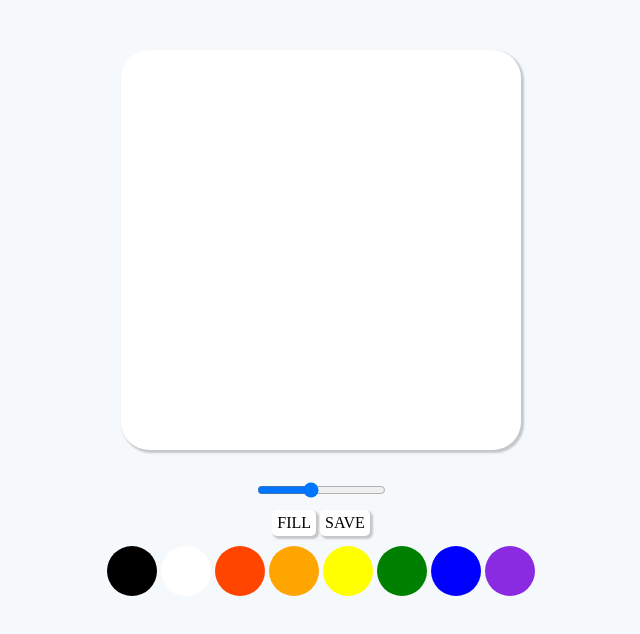
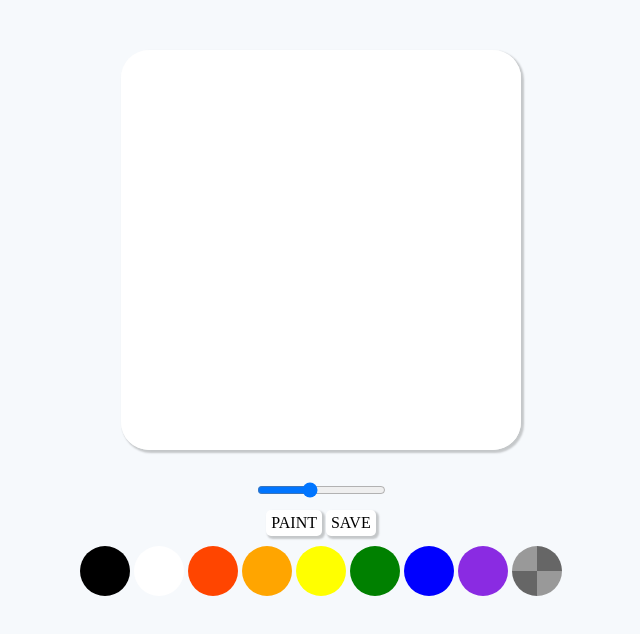
Before and after one commit to you-jin-lee/paintjs, a plain HTML site: page recap_version/index.html in a window 1280 px wide. Both pictures are taken after a click on the button "FILL". Shown: the whole page, without its empty margins (319-959 px from the left). Drawn offline with Linux system fonts and the light colour scheme.

Commit message:
add transparent color function

```diff
--- a/app.js
+++ b/app.js
@@ -81,6 +81,7 @@ function handleSaveClick() {
   link.download = "PaintJS🥽";
   link.click();
 }
+
 if (canvas) {
   canvas.addEventListener("mousemove", onMouseMove);
   canvas.addEventListener("mousedown", startPainting);
--- a/recap_version/app.js
+++ b/recap_version/app.js
@@ -1,13 +1,22 @@
-canvas = document.getElementById("jsCanvas");
-ctx = canvas.getContext("2d");
+const canvas = document.getElementById("jsCanvas");
+const ctx = canvas.getContext("2d");
+const range = document.getElementById("jsRange");
+const fillBtn = document.getElementById("jsFill");
+const colorBtn = document.getElementsByClassName("jsColor");
+const saveBtn = document.getElementById("jsSave");
 
-canvas.height = 400;
-canvas.width = 400;
+const CANVAS_SIZE = 400;
+
+canvas.height = CANVAS_SIZE;
+canvas.width = CANVAS_SIZE;
 
 ctx.strokeStyle = "black";
+ctx.fillStyle = "white";
+ctx.fillRect(0, 0, CANVAS_SIZE, CANVAS_SIZE);
 ctx.lineWidth = 2.5;
 
 let painting = false;
+let filling = false;
 
 function startPainting() {
   painting = true;
@@ -17,10 +26,87 @@ function stopPainting() {
   painting = false;
 }
 
-function handleMouseMove(event) {}
+function onMouseMove(event) {
+  const x = event.offsetX;
+  const y = event.offsetY;
+
+  if (!painting) {
+    ctx.beginPath();
+    ctx.moveTo(x, y);
+  } else {
+    ctx.lineTo(x, y);
+    ctx.stroke();
+  }
+}
+
+function handleRangeChange(event) {
+  ctx.lineWidth = event.target.value;
+}
+
+function handleFillClick() {
+  if (!filling) {
+    fillBtn.innerText = "paint";
+    filling = true;
+  } else {
+    fillBtn.innerText = "fill";
+    filling = false;
+  }
+}
+
+// 투명기능 추가
+function handleColorChange(event) {
+  if (event.target.id === "transparent") {
+    ctx.globalCompositeOperation = "destination-out";
+  }
+  if (event.target.style.backgroundColor) {
+    ctx.globalCompositeOperation = "source-over";
+    const color = event.target.style.backgroundColor;
+    ctx.strokeStyle = color;
+    ctx.fillStyle = color;
+  }
+}
+
+function onCanvasClick() {
+  if (filling) {
+    ctx.fillRect(0, 0, CANVAS_SIZE, CANVAS_SIZE);
+  }
+}
+
+function handleContextmenu(event) {
+  event.preventDefault();
+}
+
+function handleSaveClick() {
+  const image = canvas.toDataURL("image/png");
+  const link = document.createElement("a");
+  link.href = image;
+  link.download = "Your Awesome Art 🎨";
+  link.click();
+}
 
 if (canvas) {
-  canvas.addEventListener("onMouse", startPainting);
+  canvas.addEventListener("mouseup", stopPainting);
+  canvas.addEventListener("mousedown", startPainting);
   canvas.addEventListener("mouseleave", stopPainting);
-  canvas.addEventListener("mousemove", handleMouseMove);
+  canvas.addEventListener("mousemove", onMouseMove);
+  canvas.addEventListener("click", onCanvasClick);
+  canvas.addEventListener("contextmenu", handleContextmenu);
 }
+
+if (jsRange) {
+  range.addEventListener("input", handleRangeChange);
+}
+
+if (fillBtn) {
+  fillBtn.addEventListener("click", handleFillClick);
+}
+
+if (colorBtn) {
+  Array.from(colorBtn).forEach((color) =>
+    color.addEventListener("click", handleColorChange)
+  );
+}
+
+if (saveBtn) {
+  saveBtn.addEventListener("click", handleSaveClick);
+}
--- a/recap_version/index.html
+++ b/recap_version/index.html
@@ -14,13 +14,13 @@
         id="jsRange"
         class="range"
         min="0.1"
-        max="5.0"
+        max="5.1"
         steps="0.1"
         value="2.5"
       />
       <div class="buttons">
-        <button class="fill" id="jsFill">fill</button>
-        <button class="save" id="jsSave">save</button>
+        <button id="jsFill">fill</button>
+        <button id="jsSave">save</button>
       </div>
       <div class="color__btns" id="jsColors">
         <div class="color__btn jsColor" style="background-color: black;"></div>
@@ -37,7 +37,9 @@
           class="color__btn jsColor"
           style="background-color: blueviolet;"
         ></div>
+        <div class="color__btn jsColor" id="transparent"></div>
       </div>
     </div>
+    <script src="app.js"></script>
   </body>
 </html>
--- a/recap_version/styles.css
+++ b/recap_version/styles.css
@@ -59,6 +59,24 @@ body {
   transform: scale(0.98);
 }
 
-canvas {
-  cursor: crosshair;
+.color__btns #transparent {
+  background-color: #999;
+  background-image: linear-gradient(
+      45deg,
+      #666 25%,
+      transparent 25%,
+      transparent 75%,
+      #666 75%,
+      #666
+    ),
+    linear-gradient(
+      45deg,
+      #666 25%,
+      transparent 25%,
+      transparent 75%,
+      #666 75%,
+      #666
+    );
+  background-position: 0 0, 25px 25px;
+  background-size: 50px 50px;
 }
```
